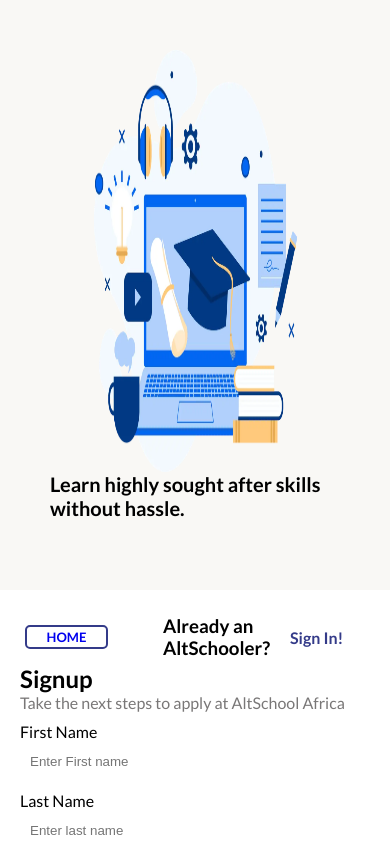
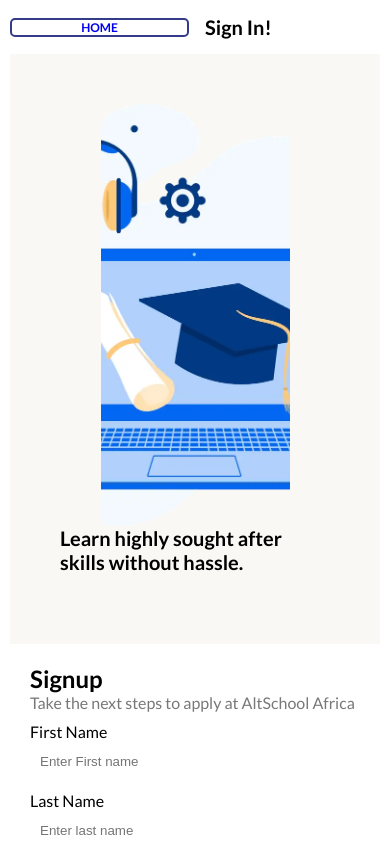
Before and after one commit to mavic01/html-assignments, a plain HTML site: page Assignment-1/form.html in a window 390 px wide. Shown: the top 853 px of the page. Drawn offline with Linux system fonts and the light colour scheme.

Commit message:
updated form

```diff
--- a/Assignment-1/form.html
+++ b/Assignment-1/form.html
@@ -21,6 +21,7 @@
         box-sizing: border-box;
         font-size: 1.6rem;
         font-family: 'Lato', sans-serif;
+        padding: 0 10px;
        }
         .container {
             display: flex;
@@ -43,6 +44,10 @@
         .image>img {
             height: 80vh;
             width: 100%;
+            object-fit: cover;
+        }
+        .head {
+            display: none;
         }
         .form {
             display: flex;
@@ -141,10 +146,37 @@
             .image span {
                 display: none;
             }
+            .form-header {
+                display: none;
+            }
+
+        .head {
+            display: flex;
+            align-items: center;
+            justify-content: flex-end;
+            margin: 15px 0;
+            gap: 16px;
+        }
+        .head a {
+            display: none;
+        }
+        .head h3{
+            display: none;
+        }
+        .head span {
+            flex: 1;
+            margin-left: right;
+            font-size: 20px;
+            font-weight: bold;
+        }
+
             }
         @media  screen and (max-width: 390px) {
             .form {
                 padding: 20px;
+            }
+            .form-header {
+                display: none;
             }
             button {
             display: block;
@@ -159,10 +191,35 @@
             margin-top: 8px;
             cursor: pointer;
         }
+        .head {
+            display: flex;
+            align-items: center;
+            justify-content: space-between;
+            margin: 15px 0;
+            gap: 16px;
+        }
+        .head a {
+            text-decoration: none;
+            flex: 1;
+            font-size: 12px;
+            font-weight: bold;
+            border: 2px solid rgb(52, 59, 137);
+            display: flex;
+            align-items: center;
+            justify-content: center;
+            border-radius: 5px;
+            cursor: pointer;
+            padding: 0;
+        }
         }
     </style>
 </head>
 <body>
+    <div class="head">
+        <a href="./index.html">HOME</a>
+        <h3>Already an AltSchooler?</h3>
+        <span>Sign In!</span>
+    </div>
     <div class="container">
         <section class="image">
             <img src="asset/academic_zzg4hi.jpg" alt="learning-image">
```
